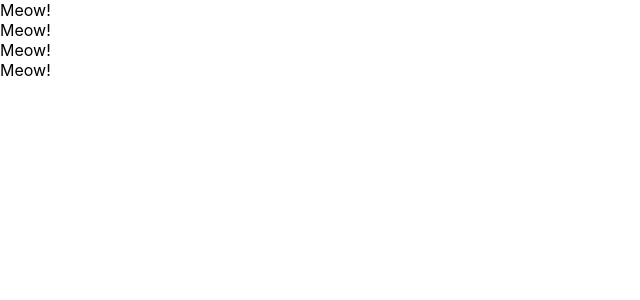
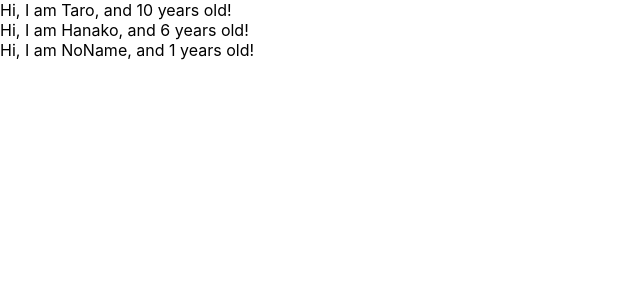
Before and after one commit to mt114ran/udemy-react-redux-crud-application, a React (Create React App) app: page / in a window 1280 px wide. Shown: the top 300 px of the page, without its empty margins (0-640 px from the left). Built offline with nearby package versions, Linux system fonts and the light colour scheme.

Commit message:
learn props of component

```diff
--- a/src/App.js
+++ b/src/App.js
@@ -12,19 +12,27 @@ import React from "react";
 // }
 
 const App = () => {
-  return(
-  <div>
-    <Cat />
-    <Cat />
-    <Cat />
-    <Cat />
-  </div>
+  const profiles = [
+    { name: "Taro", age: 10 },
+    { name: "Hanako", age: 6 },
+    { name: "NoName"},
+  ]
+  return (
+    <div>
+      {
+        profiles.map((profiles,index) => {
+          return <User key={index} name={profiles.name} age={profiles.age} />
+        })
+      }
+    </div>
   )
 }
-const Cat = () => {
-  return <div>Meow!</div>
+const User = (props) => {
+  return <div>Hi, I am {props.name}, and {props.age} years old!</div>
 }
 
-
+User.defaultProps = {
+  age: 1
+}
 
 export default App;
```
